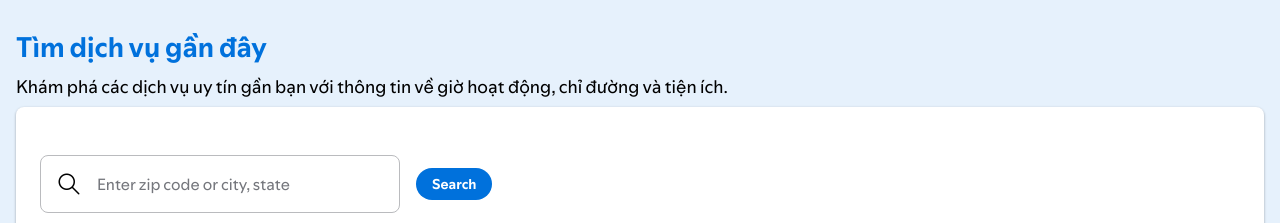
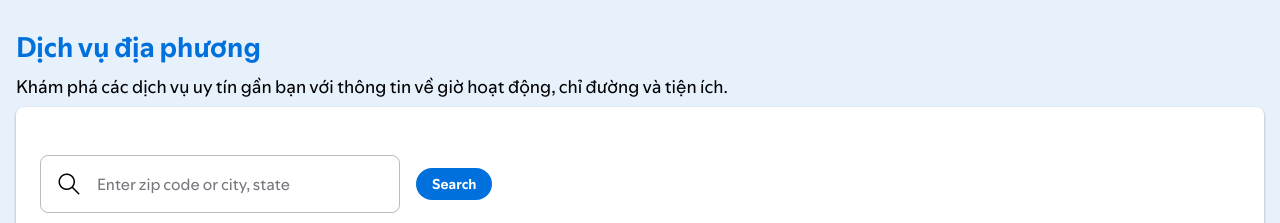
Before and after one commit to saomaidl/saomaidl.github.io, a Jekyll site: the page built from _pages/services.html, in a window 1280 px wide. Shown: the top 223 px of the page. Built offline with Jekyll 4.4.1, drawn with Linux system fonts in a browser that asks for light colours; comment, search, counter and statistics services are not loaded.

Commit message:
Update services.html

```diff
--- a/_layouts/services.html
+++ b/_layouts/services.html
@@ -48,7 +48,7 @@
             <div class="bg-washed-blue pt5 pb5">
               <div class="flex items-center">
                 <div class="ml3 mr3 flex flex-column w-100">
-                  <h1 class="blue ma0 f1">Tìm dịch vụ gần đây</h1>
+                  <h1 class="blue ma0 f1">Dịch vụ địa phương</h1>
                   <p class="ma2 mh0 f4">Khám phá các dịch vụ uy tín gần bạn với thông tin về giờ hoạt động, chỉ đường và tiện ích.</p>
                 </div>
               </div>
```
